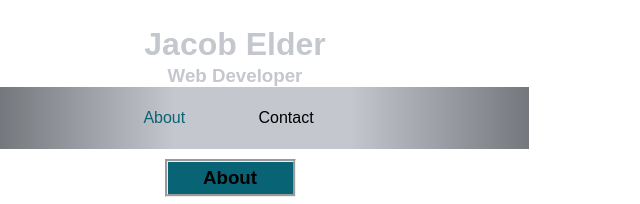
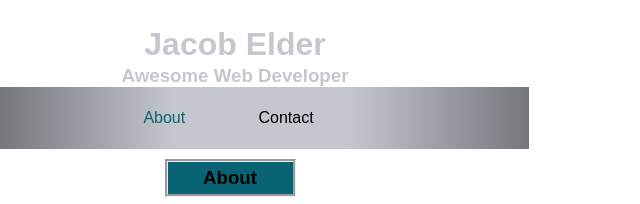
Before and after one commit to Jacob-Elder/Jacob-Elder.github.io, a plain HTML site: page index.html in a window 1280 px wide. Shown: the top 204 px of the page, 0-640 px from the left. Drawn offline with Linux system fonts and the light colour scheme.

Commit message:
added awesome

```diff
--- a/index.html
+++ b/index.html
@@ -19,7 +19,7 @@
 				Jacob Elder
 			</h1>
 			<h3>
-				Web Developer
+				Awesome Web Developer
 			</h3>
 		</header>
 
```
